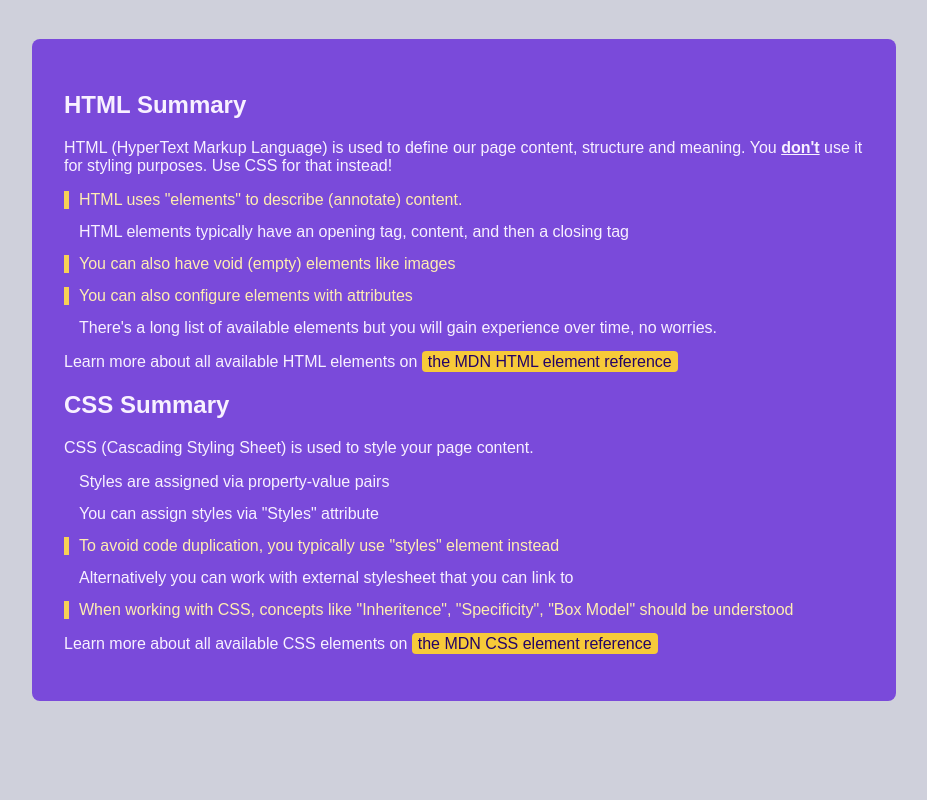
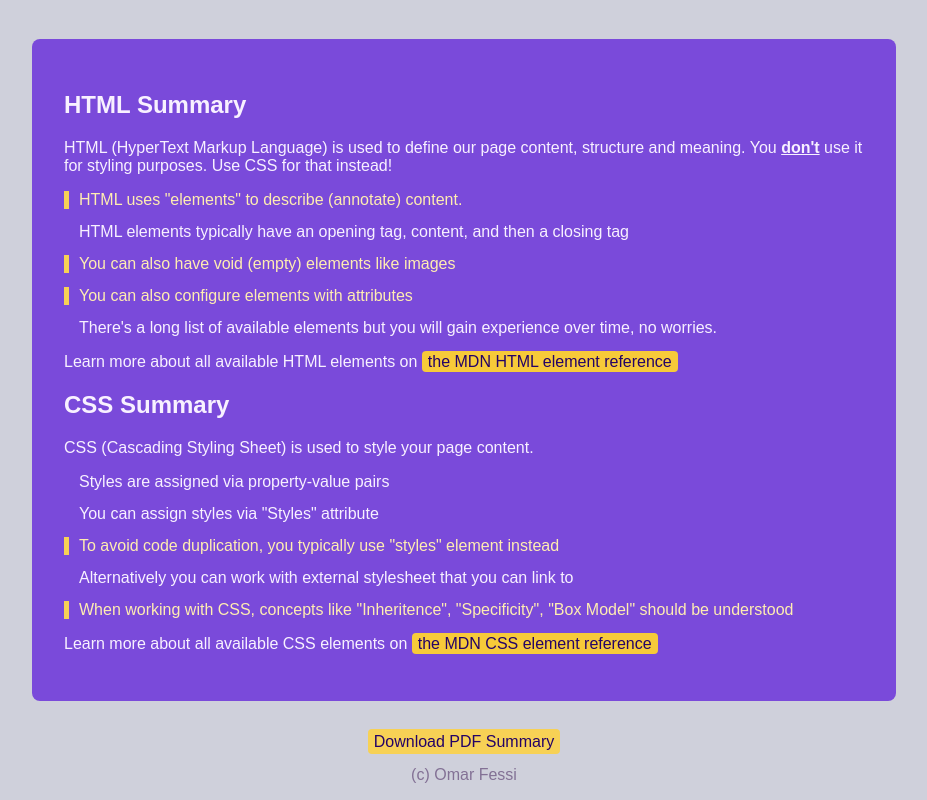
Before and after one commit to omarfessi/HTML-CSS-SUMMARY, a plain HTML site: page index.html in a window 1280 px wide. Shown: the part 411-1211 px from the top of the page, without its empty margins (176-1103 px from the left). Before the commit the page ends 1144 px from the top, so only its background shows below. Drawn offline with Linux system fonts and the light colour scheme; a web font is replaced by a local one.

Commit message:
Fix links to MDN, and finish footer

```diff
--- a/index.html
+++ b/index.html
@@ -30,7 +30,7 @@
                     <li class="highlighting-list-items">You can also configure elements with attributes</li>
                     <li>There's a long list of available elements but you will gain experience over time, no worries.</li>
                 </ul>
-                <p>Learn more about all available HTML elements on <a href="pdfs/html-css-basics-summary.pdf">the MDN HTML element reference</a></p>
+                <p>Learn more about all available HTML elements on <a href="https://developer.mozilla.org/en-US/docs/Web/HTML/Element">the MDN HTML element reference</a></p>
         </section>
         <section>
             <h2>CSS Summary</h2>
@@ -41,11 +41,13 @@
                 <li class="highlighting-list-items">To avoid code duplication, you typically use "styles" element instead</li>
                 <li>Alternatively you can work with external stylesheet that you can link to</li>
                 <li class="highlighting-list-items">When working with CSS, concepts like "Inheritence", "Specificity", "Box Model" should be understood</li>
-                <p> Learn more about all available CSS elements on <a href="pdfs/html-css-basics-summary.pdf">the MDN CSS element reference</a></p>
+                <p> Learn more about all available CSS elements on <a href="https://developer.mozilla.org/en/docs/Web/CSS/Reference">the MDN CSS element reference</a></p>
             </ul>
         </section>
-
     </main>
-    <footer></footer>
+    <footer>
+        <a href="pdfs/html-css-basics-summary.pdf" target="_blank">Download PDF Summary</a>
+        <p>(c) Omar Fessi </p>
+    </footer>
   </body>
 </html>
--- a/styles/styles.css
+++ b/styles/styles.css
@@ -55,3 +55,18 @@ a:hover,
 a:active {
   background-color: rgb(233, 217, 167);
 }
+
+footer {
+    text-align: center;
+}
+footer a {
+    background-color: rgb(247, 209, 85);
+    text-decoration: none;
+    padding: 4px 6px;
+    border-radius: 4px;
+    color: rgb(36, 3, 102);
+}
+footer p {
+    color: rgb(131, 113, 149);
+    margin-top: 15px;
+  }
```
